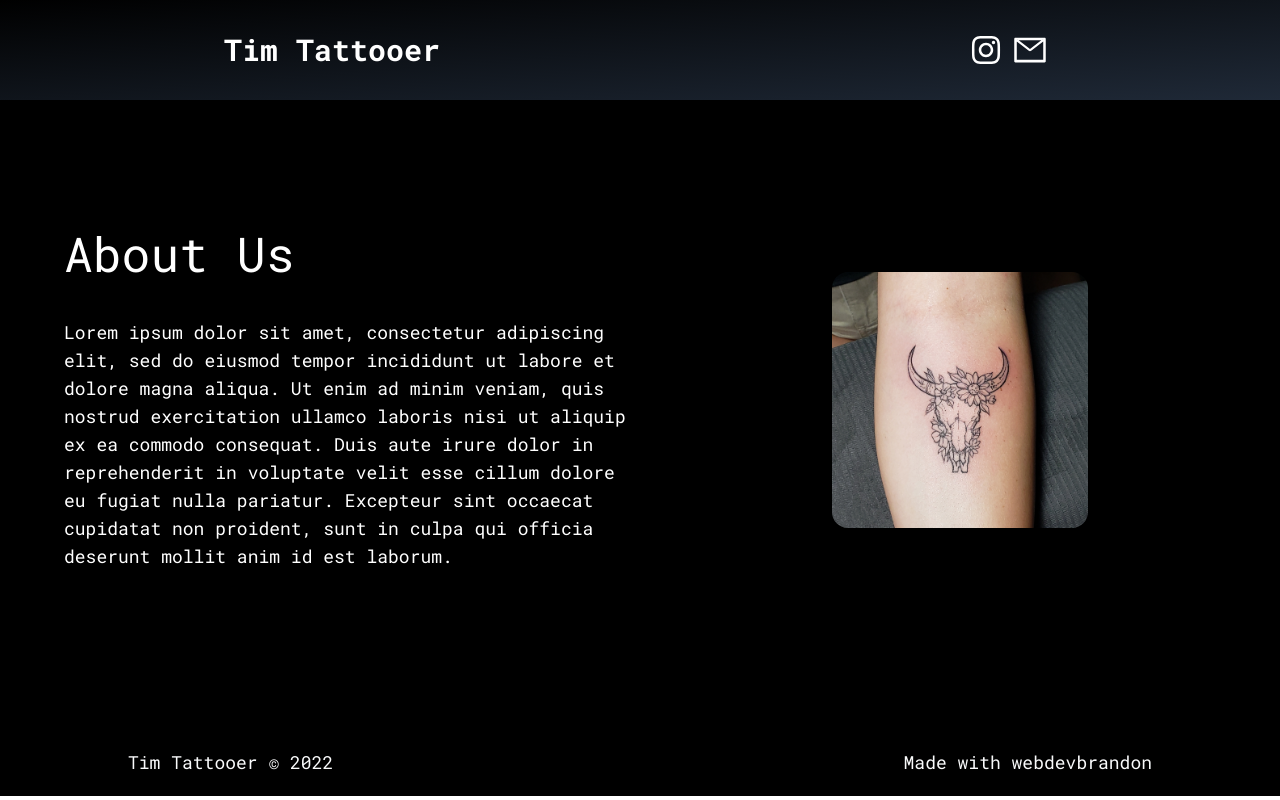
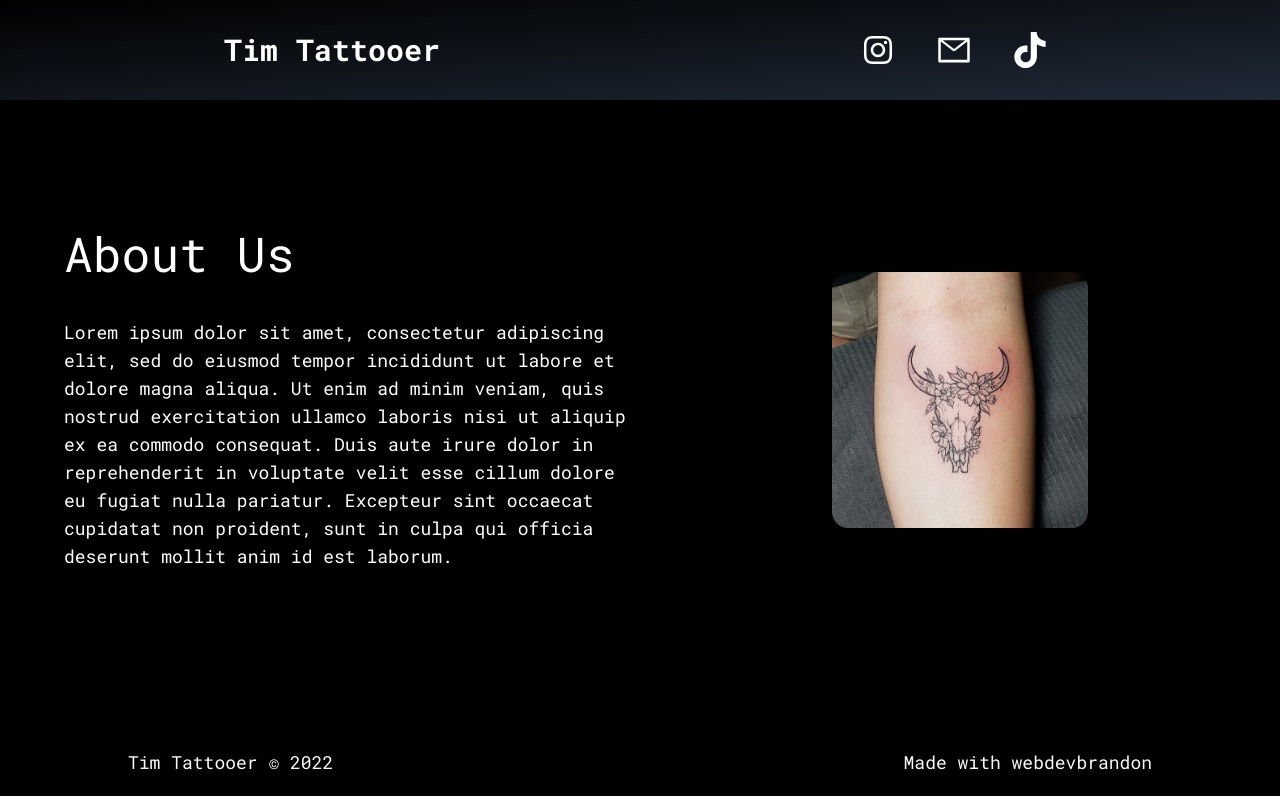
Before and after one commit to BJZeta/tattoo-parlor, a Next.js app in the folder site/: page /about in a window 1280 px wide. Built offline with nearby package versions, Linux system fonts and the light colour scheme.

Commit message:
adding tiktok account

```diff
--- a/site/components/Header.js
+++ b/site/components/Header.js
@@ -1,5 +1,6 @@
 import Link from "next/link";
 import { AiOutlineInstagram, AiOutlineMail } from "react-icons/ai";
+import { SiTiktok } from 'react-icons/si'
 
 export default function Header() {
   return (
@@ -12,12 +13,12 @@ export default function Header() {
         </Link>
       </div>
 
-      <nav className="ml-auto flex text-4xl ">
+      <nav className="ml-auto flex text-3xl md:text-4xl ">
         <a
           href="https://www.instagram.com/tim_tattooer/"
           target="_blank"
           rel="noreferrer"
-          className="mr-2 hover:text-red-600"
+          className="mr-2 md:mr-10 hover:text-red-600"
         >
           <AiOutlineInstagram />
         </a>
@@ -25,9 +26,17 @@ export default function Header() {
           href="https://www.instagram.com/tim_tattooer/"
           target="_blank"
           rel="noreferrer"
+          className="mr-2 md:mr-10 hover:text-red-600"
+        >
+          <AiOutlineMail />
+        </a>
+        <a
+          href="https://www.tiktok.com/@tim_tattooer?lang=en"
+          target="_blank"
+          rel="noreferrer"
           className="mr-2 hover:text-red-600"
         >
-          <AiOutlineMail />
+          <SiTiktok />
         </a>
       </nav>
     </header>
--- a/site/components/MapMarker.js
+++ b/site/components/MapMarker.js
@@ -13,7 +13,7 @@ function MapMarker() {
   });
 
   const containerStyle = {
-    width: "70%",
+    width: "80%",
     height: "300px",
     borderRadius: "20px",
     margin: "20px",
--- a/site/pages/index.js
+++ b/site/pages/index.js
@@ -4,6 +4,7 @@ import { Quotes } from "../assets/Quotes";
 import Image from "next/image";
 import MapMarker from "../components/MapMarker";
 import { AiOutlineInstagram, AiOutlineMail } from "react-icons/ai";
+import { SiTiktok } from "react-icons/si";
 
 export default function Home() {
   return (
@@ -50,12 +51,13 @@ export default function Home() {
       </div>
       <QuotesCarousel slides={Quotes} />
       <div className="h-[100vh] lg:h-[50vh] bg-gradient-to-br from-black to-gray-800 grid grid-cols-1 gap-20 lg:gap-10 lg:grid-cols-2 text-gray-100 pt-5 lg:pl-12">
-        <section className="px-10">
+        <div className="px-10">
+          <section>
             <h2 className="text-3xl text-left">Contact Info</h2>
-          <h3 className="text-2xl text-left">
+            <h3 className="text-2xl text-left pt-5">
               Set Up An Appointment For Your Visit At:
             </h3>
-          <div className="pt-10">
+            <div className="pt-5">
               <a
                 href="https://www.instagram.com/tim_tattooer/"
                 target="_blank"
@@ -78,9 +80,24 @@ export default function Home() {
               </a>
             </div>
           </section>
+
+          <section className="mt-5">
+            <h2 className="text-2xl">Follow Us On:</h2>
+            <a
+              href="https://www.tiktok.com/@tim_tattooer?lang=en"
+              target="_blank"
+              rel="noreferrer"
+              className="inline"
+            >
+              <span className="flex text-3xl hover:text-red-600 justify-between w-40 pt-5">
+                <SiTiktok /> TikTok
+              </span>
+            </a>
+          </section>
+        </div>
         <div className="px-10">
           <h2 className="text-3xl">Come Visit Us</h2>
-          <h3 className="text-xl">834 E Lincoln Ave. Orange, CA. 92865</h3>
+          <h3 className="text-xl pt-5">834 E Lincoln Ave. Orange, CA. 92865</h3>
           <MapMarker />
         </div>
       </div>
```
Lines whose indentation alone changed are shown as unchanged.
